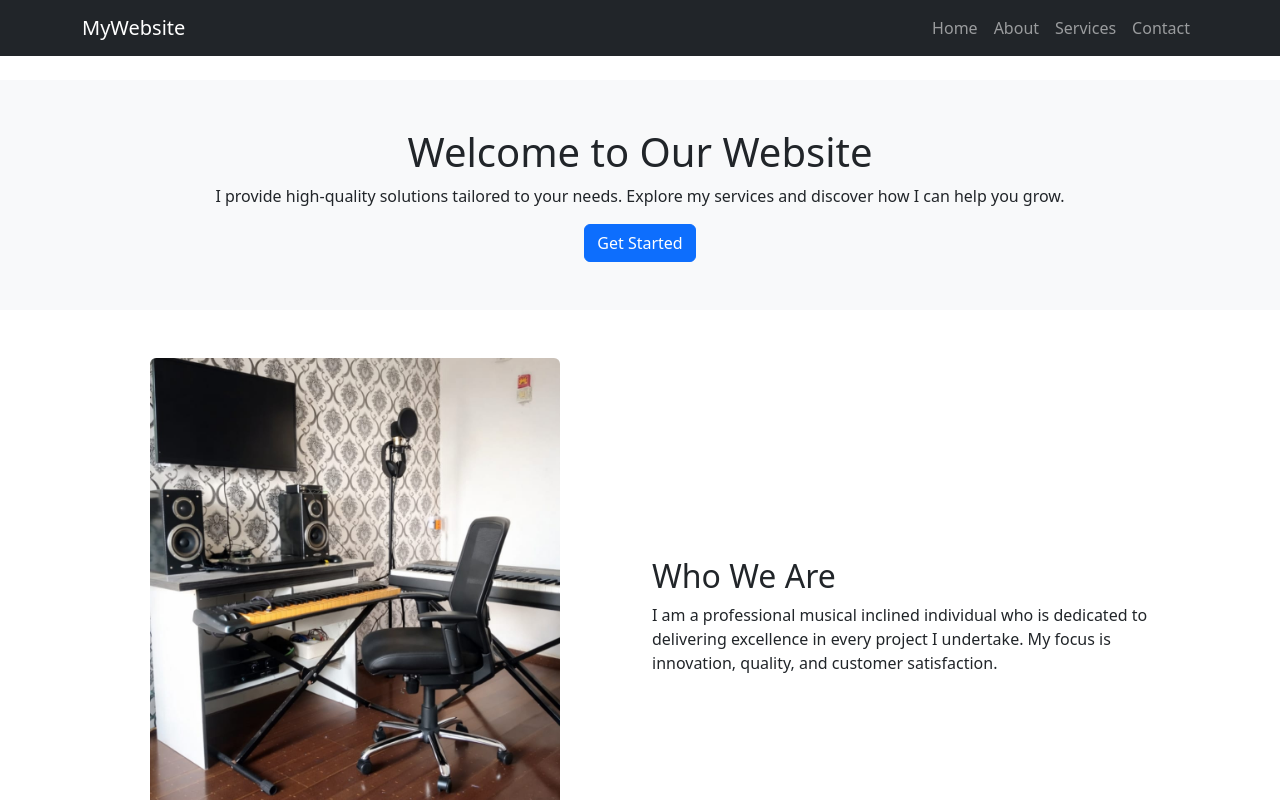
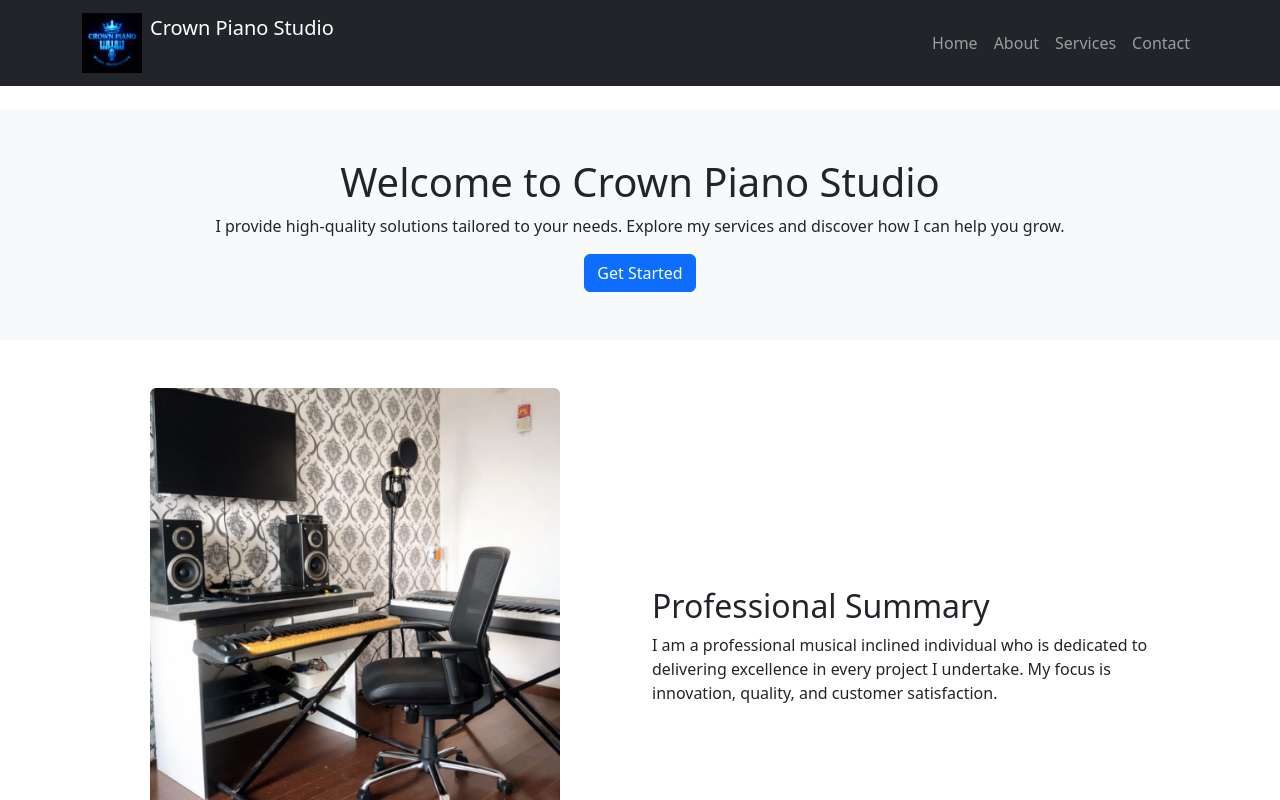
Before and after one commit to Savvydon/Music-Portfolio, a React (Vite) app in the folder music-portfolio/: page / in a window 1280 px wide. Shown: the top 800 px of the page. Built offline with nearby package versions, Linux system fonts and the light colour scheme.

Commit message:
initial commit

```diff
--- a/music-portfolio/src/components/NavigationBar.jsx
+++ b/music-portfolio/src/components/NavigationBar.jsx
@@ -1,21 +1,28 @@
 import { useState } from "react";
 import { Navbar, Nav, Container } from "react-bootstrap";
 import { Link } from "react-router-dom";
+import logo from "../assets/logo.jpg";
 
-export default function Navigation() {
+export default function NavigationBar() {
   const [expanded, setExpanded] = useState(false);
-
   return (
     <Navbar
       bg="dark"
       variant="dark"
       expand="md"
-      expanded={expanded} // control collapse state
+      expanded={expanded}
       className="mb-4"
     >
       <Container>
         <Navbar.Brand as={Link} to="/">
-          MyWebsite
+          <img
+            src={logo}
+            alt="Logo"
+            width="60"
+            height="60"
+            className="d-inline-block align-top me-2"
+          />
+          Crown Piano Studio
         </Navbar.Brand>
         <Navbar.Toggle
           onClick={() => setExpanded(expanded ? false : "expanded")}
@@ -48,3 +55,52 @@ export default function Navigation() {
     </Navbar>
   );
 }
+
+// import { useState } from "react";
+// import { Navbar, Nav, Container } from "react-bootstrap";
+// import { Link } from "react-router-dom";
+
+// export default function Navigation() {
+//   const [expanded, setExpanded] = useState(false);
+
+//   return (
+//     <Navbar bg="dark" variant="dark"
+//       expand="md"
+//       expanded={expanded}
+//       className="mb-4"
+//     >
+//       <Container>
+//         <Navbar.Brand as={Link} to="/">
+//           MyWebsite
+//         </Navbar.Brand>
+//         <Navbar.Toggle
+//           onClick={() => setExpanded(expanded ? false : "expanded")}
+//         />
+//         <Navbar.Collapse>
+//           <Nav className="ms-auto">
+//             <Nav.Link as={Link} to="/" onClick={() => setExpanded(false)}>
+//               Home
+//             </Nav.Link>
+//             <Nav.Link as={Link} to="/about" onClick={() => setExpanded(false)}>
+//               About
+//             </Nav.Link>
+//             <Nav.Link
+//               as={Link}
+//               to="/services"
+//               onClick={() => setExpanded(false)}
+//             >
+//               Services
+//             </Nav.Link>
+//             <Nav.Link
+//               as={Link}
+//               to="/contact"
+//               onClick={() => setExpanded(false)}
+//             >
+//               Contact
+//             </Nav.Link>
+//           </Nav>
+//         </Navbar.Collapse>
+//       </Container>
+//     </Navbar>
+//   );
+// }
--- a/music-portfolio/src/pages/Home.jsx
+++ b/music-portfolio/src/pages/Home.jsx
@@ -22,7 +22,7 @@ export default function Home() {
     <>
       <div className="bg-light p-5 text-center">
         <Container>
-          <h1>Welcome to Our Website</h1>
+          <h1>Welcome to Crown Piano Studio</h1>
           <p>
             I provide high-quality solutions tailored to your needs. Explore my
             services and discover how I can help you grow.
@@ -41,7 +41,7 @@ export default function Home() {
             />
           </Col>
           <Col md={6}>
-            <h2>Who We Are</h2>
+            <h2>Professional Summary</h2>
             <p>
               I am a professional musical inclined individual who is dedicated
               to delivering excellence in every project I undertake. My focus is
```
